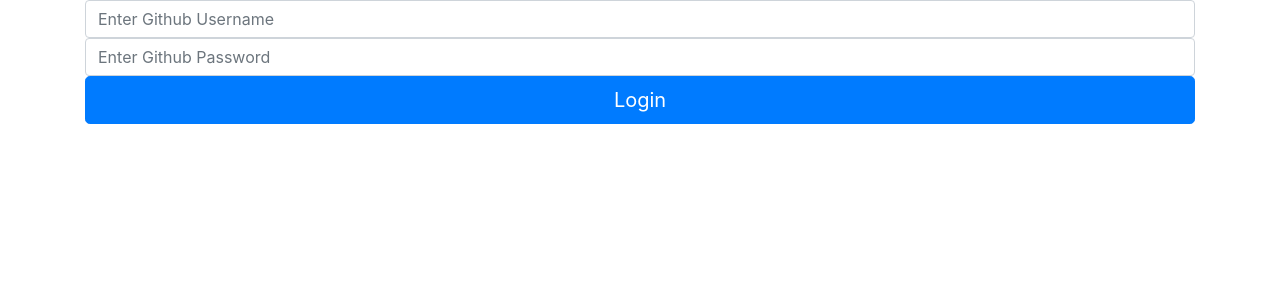
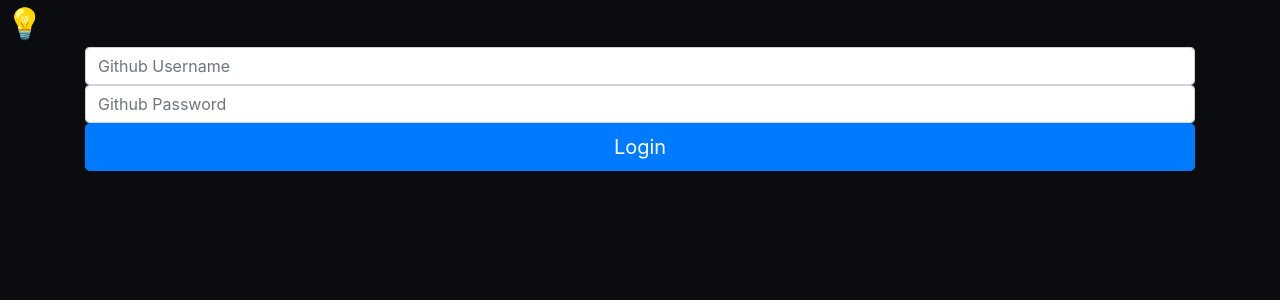
Before and after one commit to truong21/TripleTail, a Flask app: page / in a window 1280 px wide. Shown: the top 300 px of the page. Run offline with Flask 2, Linux system fonts and the light colour scheme; some libraries are stand-ins or nearby versions.

Commit message:
more setup for frontend

```diff
--- /dev/null
+++ b/backend/static/scripts/design.js
@@ -0,0 +1,12 @@
+$('.btn-clear').on('click', () => {
+  if ($('body').hasClass('black'))
+  {
+    $('body').removeClass('black');
+    $('body').addClass('blue');
+  }
+  else
+  {
+    $('body').removeClass('blue');
+    $('body').addClass('black');
+  }
+});
--- /dev/null
+++ b/backend/static/styles/layout.css
@@ -0,0 +1,12 @@
+body.black {
+  background-color: #0b0c10;
+}
+
+body.blue {
+  background-color: #45a29e;
+}
+
+.btn-clear {
+  border: none;
+  background: transparent;
+}
--- a/backend/templates/base.html
+++ b/backend/templates/base.html
@@ -7,10 +7,12 @@
 
     <!-- Bootstrap CSS -->
     <link rel="stylesheet" href="https://stackpath.bootstrapcdn.com/bootstrap/4.3.1/css/bootstrap.min.css" integrity="sha384-ggOyR0iXCbMQv3Xipma34MD+dH/1fQ784/j6cY/iJTQUOhcWr7x9JvoRxT2MZw1T" crossorigin="anonymous">
+    <link rel="stylesheet" href="{{ url_for('static', filename='styles/layout.css') }}">
     <title>{% block title %}{% endblock %} - Triple Tail</title>
   </head>
 
-  <body>
+  <body class="black">
+  <button class="btn-clear" style="font-size: 30px;">💡</button>
 
     <!-- Insert header design here! -->
 
@@ -25,6 +27,7 @@
     <script src="https://code.jquery.com/jquery-3.3.1.slim.min.js" integrity="sha384-q8i/X+965DzO0rT7abK41JStQIAqVgRVzpbzo5smXKp4YfRvH+8abtTE1Pi6jizo" crossorigin="anonymous"></script>
     <script src="https://cdnjs.cloudflare.com/ajax/libs/popper.js/1.14.7/umd/popper.min.js" integrity="sha384-UO2eT0CpHqdSJQ6hJty5KVphtPhzWj9WO1clHTMGa3JDZwrnQq4sF86dIHNDz0W1" crossorigin="anonymous"></script>
     <script src="https://stackpath.bootstrapcdn.com/bootstrap/4.3.1/js/bootstrap.min.js" integrity="sha384-JjSmVgyd0p3pXB1rRibZUAYoIIy6OrQ6VrjIEaFf/nJGzIxFDsf4x0xIM+B07jRM" crossorigin="anonymous"></script>
+    <script type="text/javascript" src="{{ url_for('static', filename='scripts/design.js') }}"></script>
     {% block script %}{% endblock %}
   </body>
 </html>
--- a/backend/templates/index.html
+++ b/backend/templates/index.html
@@ -5,10 +5,10 @@
     <div class="sign-in">
       <form method="post" class="form-signin">
         <label for="username" class="sr-only"><b>Username</b></label>
-        <input type="text" class="form-control" placeholder="Enter Github Username" name="username" required>
+        <input class="form-control" placeholder="Github Username" name="username" required>
 
         <label for="password" class="sr-only"><b>Password</b></label>
-        <input type="password" class="form-control" placeholder="Enter Github Password" name="psw" required>
+        <input class="form-control" placeholder="Github Password" name="psw" required>
 
         <button class="btn btn-lg btn-primary btn-block github-signin" type="submit">Login</button>
       </form>
```
